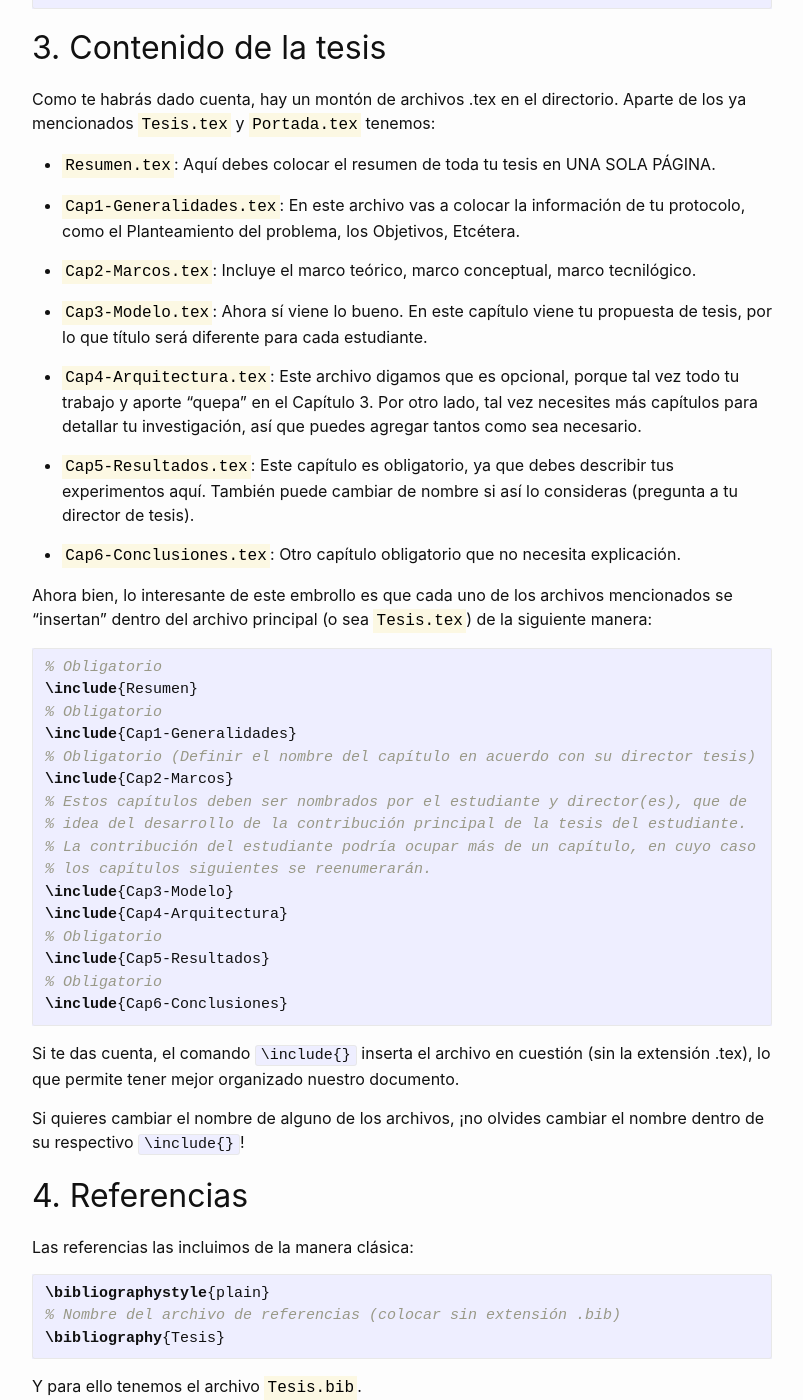
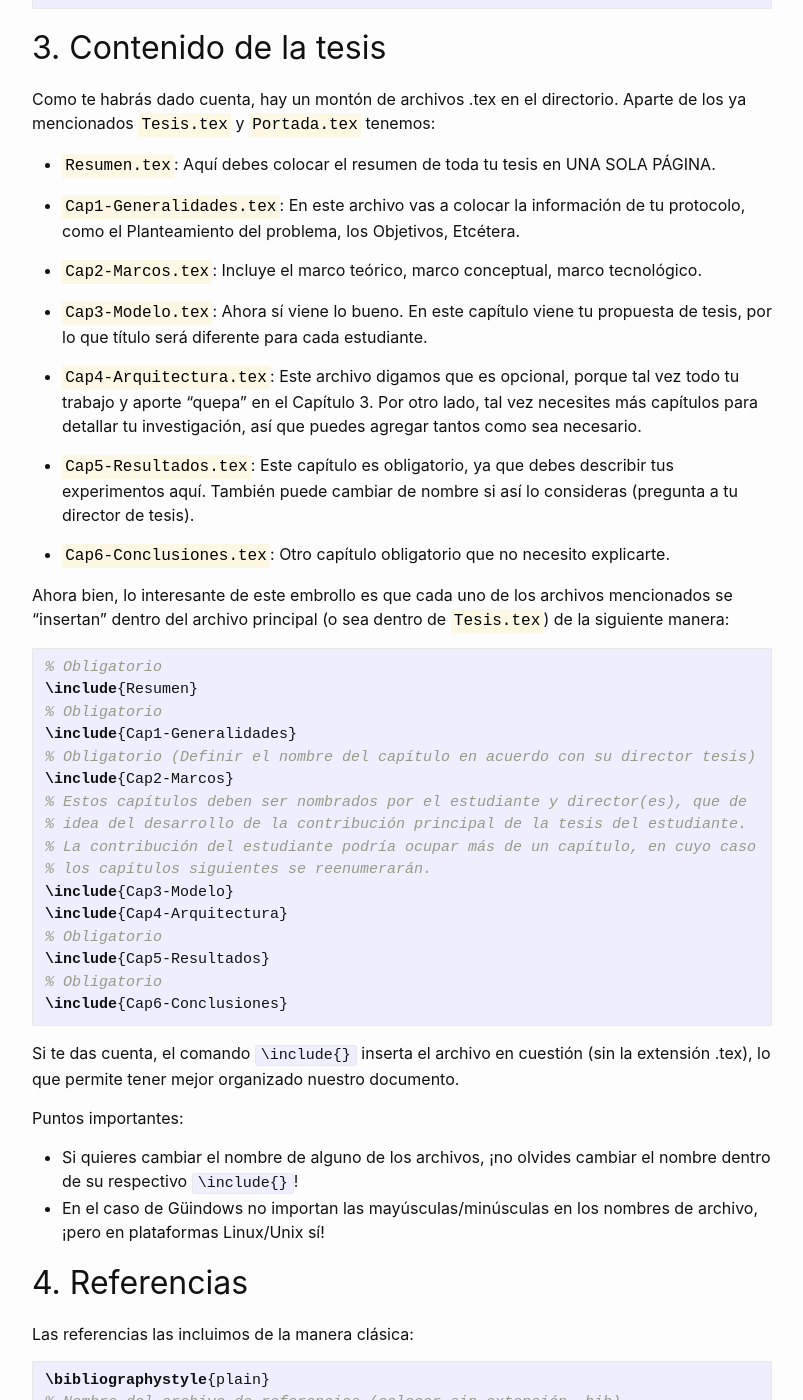
Before and after one commit to chavezbosquez/chavezbosquez.github.io, a Jekyll site: the page built from _posts/2021-01-20-tesis-latex.md, in a window 1280 px wide and 1400 px high, scrolled down 2113 px. Shown: the whole window, without its empty margins (238-1041 px from the left). Built offline with Jekyll 4.4.1, drawn with Linux system fonts in a browser that asks for light colours.

Commit message:
Formato de tesis en LaTeX

```diff
--- a/_posts/2021-01-20-tesis-latex.md
+++ b/_posts/2021-01-20-tesis-latex.md
@@ -121,7 +121,7 @@ colocar la información de tu protocolo, como el Planteamiento del problema,
 los Objetivos, Etcétera.
 
 * <mark class="archivo">Cap2-Marcos.tex</mark>: Incluye el marco teórico,
-marco conceptual, marco tecnilógico.
+marco conceptual, marco tecnológico.
 
 * <mark class="archivo">Cap3-Modelo.tex</mark>: Ahora sí viene lo bueno. En
 este capítulo viene tu propuesta de tesis, por lo que título será diferente
@@ -137,10 +137,10 @@ ya que debes describir tus experimentos aquí. También puede cambiar de nombre
 si así lo consideras (pregunta a tu director de tesis).
 
 * <mark class="archivo">Cap6-Conclusiones.tex</mark>: Otro capítulo obligatorio
-que no necesita explicación.
+que no necesito explicarte.
 
 Ahora bien, lo interesante de este embrollo es que cada uno de los archivos mencionados
-se "insertan" dentro del archivo principal (o sea <mark class="archivo">Tesis.tex</mark>)
+se "insertan" dentro del archivo principal (o sea dentro de <mark class="archivo">Tesis.tex</mark>)
 de la siguiente manera:
 
 ~~~latex
@@ -165,8 +165,12 @@ de la siguiente manera:
 Si te das cuenta, el comando `\include{}` inserta el archivo en cuestión (sin la
 extensión .tex), lo que permite tener mejor organizado nuestro documento.
 
-Si quieres cambiar el nombre de alguno de los archivos, ¡no olvides cambiar el nombre
+Puntos importantes:
+
+- Si quieres cambiar el nombre de alguno de los archivos, ¡no olvides cambiar el nombre
 dentro de su respectivo `\include{}`!
+- En el caso de Güindows no importan las mayúsculas/minúsculas en los nombres de archivo,
+¡pero en plataformas Linux/Unix sí!
 
 ## 4. Referencias
 
```
